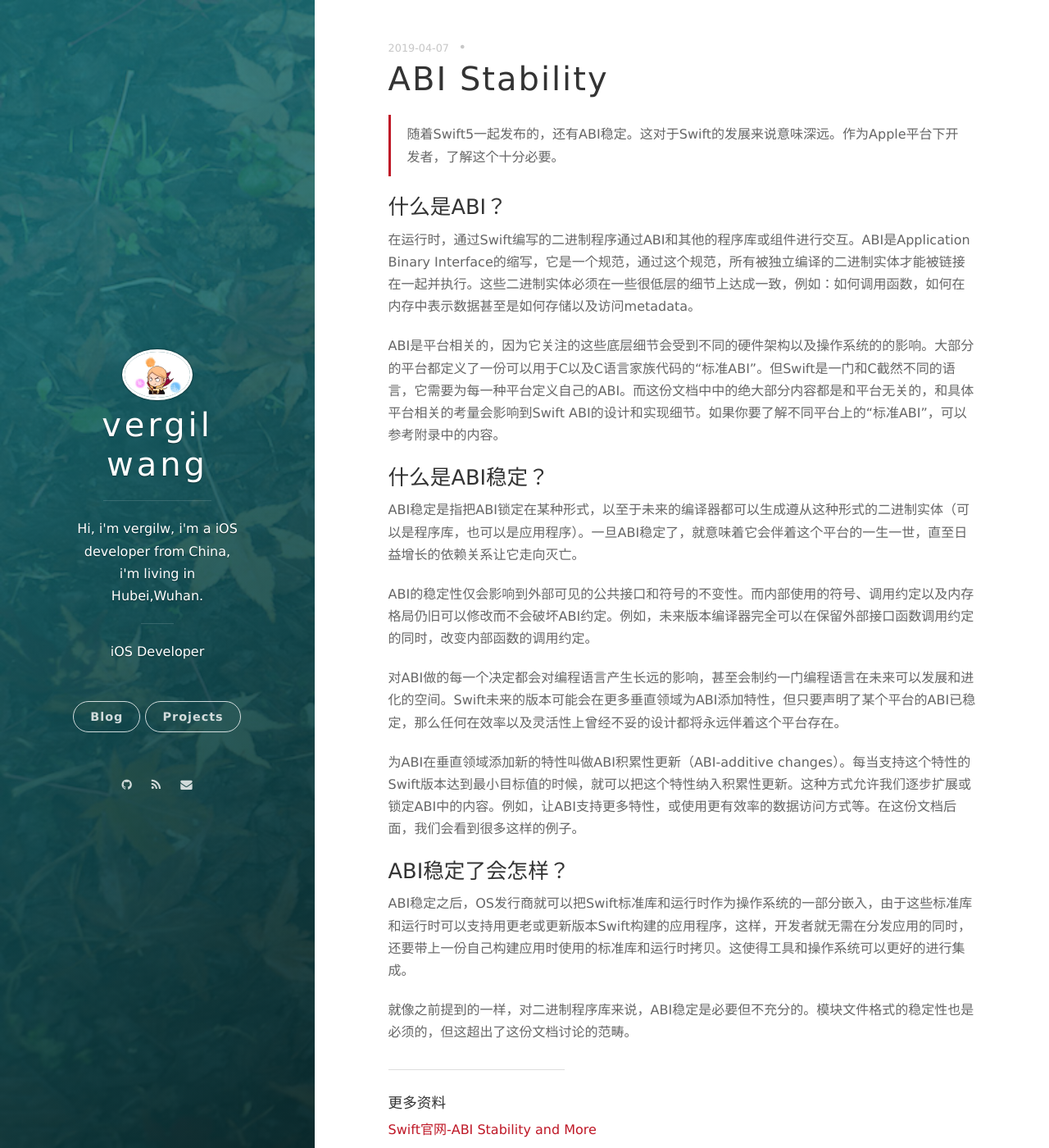
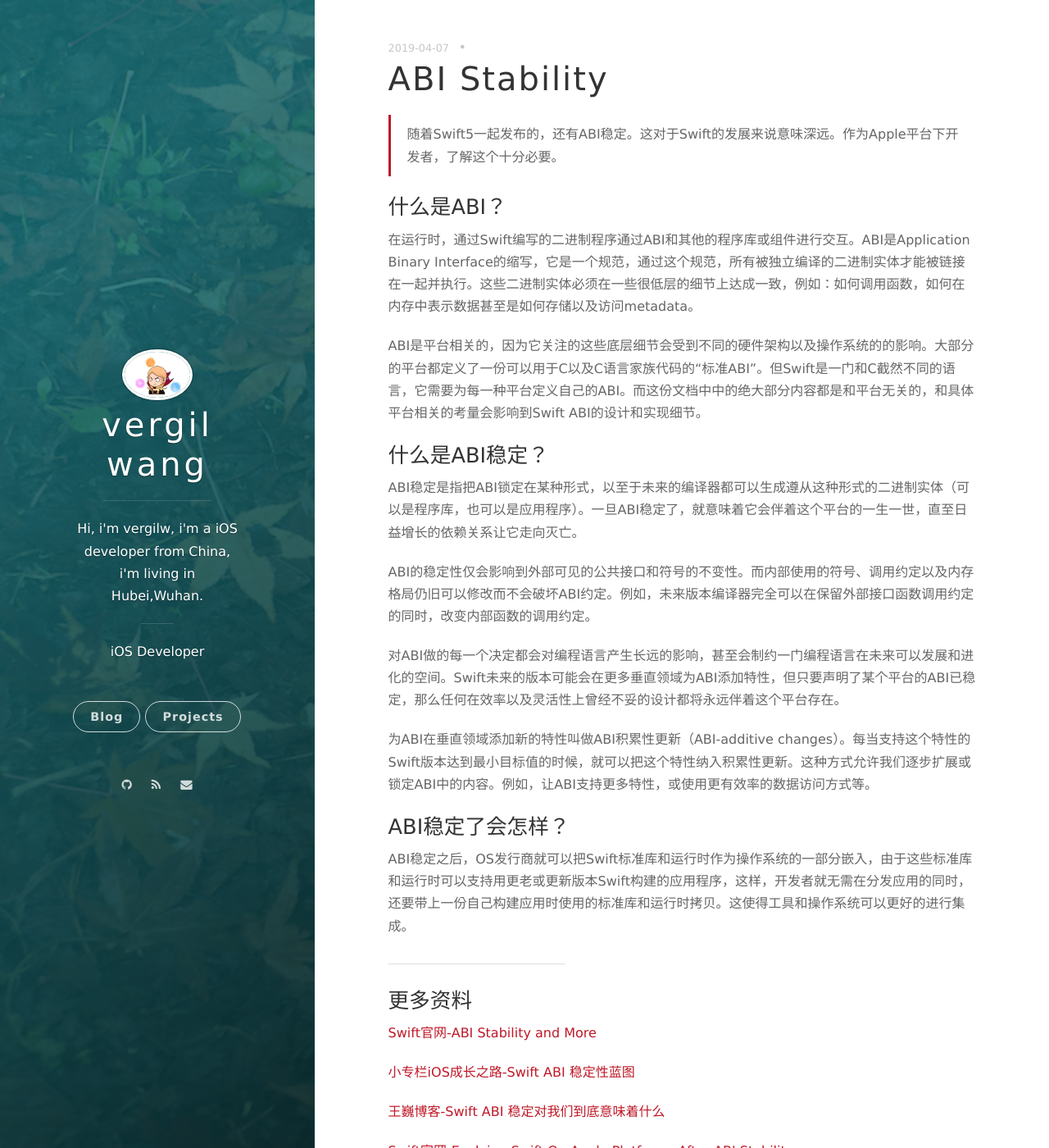
Before and after one commit to vergilw/vergilw.github.io, a Jekyll site: the page built from _posts/2019-04-07-abi-stability.markdown, in a window 1280 px wide and 1400 px high. Shown: the whole window at 82% size. Built offline with Jekyll 4.4.1, drawn with Linux system fonts in a browser that asks for light colours; nearby versions of some CDN libraries; comment, search, counter and statistics services are not loaded.

Commit message:
fix: adjust content

```diff
--- a/_posts/2019-04-07-abi-stability.markdown
+++ b/_posts/2019-04-07-abi-stability.markdown
@@ -10,7 +10,7 @@ date: 2019-04-07
 ### 什么是ABI？
 在运行时，通过Swift编写的二进制程序通过ABI和其他的程序库或组件进行交互。ABI是Application Binary Interface的缩写，它是一个规范，通过这个规范，所有被独立编译的二进制实体才能被链接在一起并执行。这些二进制实体必须在一些很低层的细节上达成一致，例如：如何调用函数，如何在内存中表示数据甚至是如何存储以及访问metadata。
 
-ABI是平台相关的，因为它关注的这些底层细节会受到不同的硬件架构以及操作系统的的影响。大部分的平台都定义了一份可以用于C以及C语言家族代码的“标准ABI”。但Swift是一门和C截然不同的语言，它需要为每一种平台定义自己的ABI。而这份文档中中的绝大部分内容都是和平台无关的，和具体平台相关的考量会影响到Swift ABI的设计和实现细节。如果你要了解不同平台上的“标准ABI”，可以参考附录中的内容。
+ABI是平台相关的，因为它关注的这些底层细节会受到不同的硬件架构以及操作系统的的影响。大部分的平台都定义了一份可以用于C以及C语言家族代码的“标准ABI”。但Swift是一门和C截然不同的语言，它需要为每一种平台定义自己的ABI。而这份文档中中的绝大部分内容都是和平台无关的，和具体平台相关的考量会影响到Swift ABI的设计和实现细节。
 
 ### 什么是ABI稳定？
 ABI稳定是指把ABI锁定在某种形式，以至于未来的编译器都可以生成遵从这种形式的二进制实体（可以是程序库，也可以是应用程序）。一旦ABI稳定了，就意味着它会伴着这个平台的一生一世，直至日益增长的依赖关系让它走向灭亡。
@@ -19,16 +19,14 @@ ABI的稳定性仅会影响到外部可见的公共接口和符号的不变性
 
 对ABI做的每一个决定都会对编程语言产生长远的影响，甚至会制约一门编程语言在未来可以发展和进化的空间。Swift未来的版本可能会在更多垂直领域为ABI添加特性，但只要声明了某个平台的ABI已稳定，那么任何在效率以及灵活性上曾经不妥的设计都将永远伴着这个平台存在。
 
-为ABI在垂直领域添加新的特性叫做ABI积累性更新（ABI-additive changes）。每当支持这个特性的Swift版本达到最小目标值的时候，就可以把这个特性纳入积累性更新。这种方式允许我们逐步扩展或锁定ABI中的内容。例如，让ABI支持更多特性，或使用更有效率的数据访问方式等。在这份文档后面，我们会看到很多这样的例子。
+为ABI在垂直领域添加新的特性叫做ABI积累性更新（ABI-additive changes）。每当支持这个特性的Swift版本达到最小目标值的时候，就可以把这个特性纳入积累性更新。这种方式允许我们逐步扩展或锁定ABI中的内容。例如，让ABI支持更多特性，或使用更有效率的数据访问方式等。
 
 ### ABI稳定了会怎样？
 ABI稳定之后，OS发行商就可以把Swift标准库和运行时作为操作系统的一部分嵌入，由于这些标准库和运行时可以支持用更老或更新版本Swift构建的应用程序，这样，开发者就无需在分发应用的同时，还要带上一份自己构建应用时使用的标准库和运行时拷贝。这使得工具和操作系统可以更好的进行集成。
 
-就像之前提到的一样，对二进制程序库来说，ABI稳定是必要但不充分的。模块文件格式的稳定性也是必须的，但这超出了这份文档讨论的范畴。
-
 ----
 
-#### 更多资料
+### 更多资料
 [Swift官网-ABI Stability and More](https://swift.org/blog/abi-stability-and-more/)
 
 [小专栏iOS成长之路-Swift ABI 稳定性蓝图](https://xiaozhuanlan.com/topic/0195376248)
```
